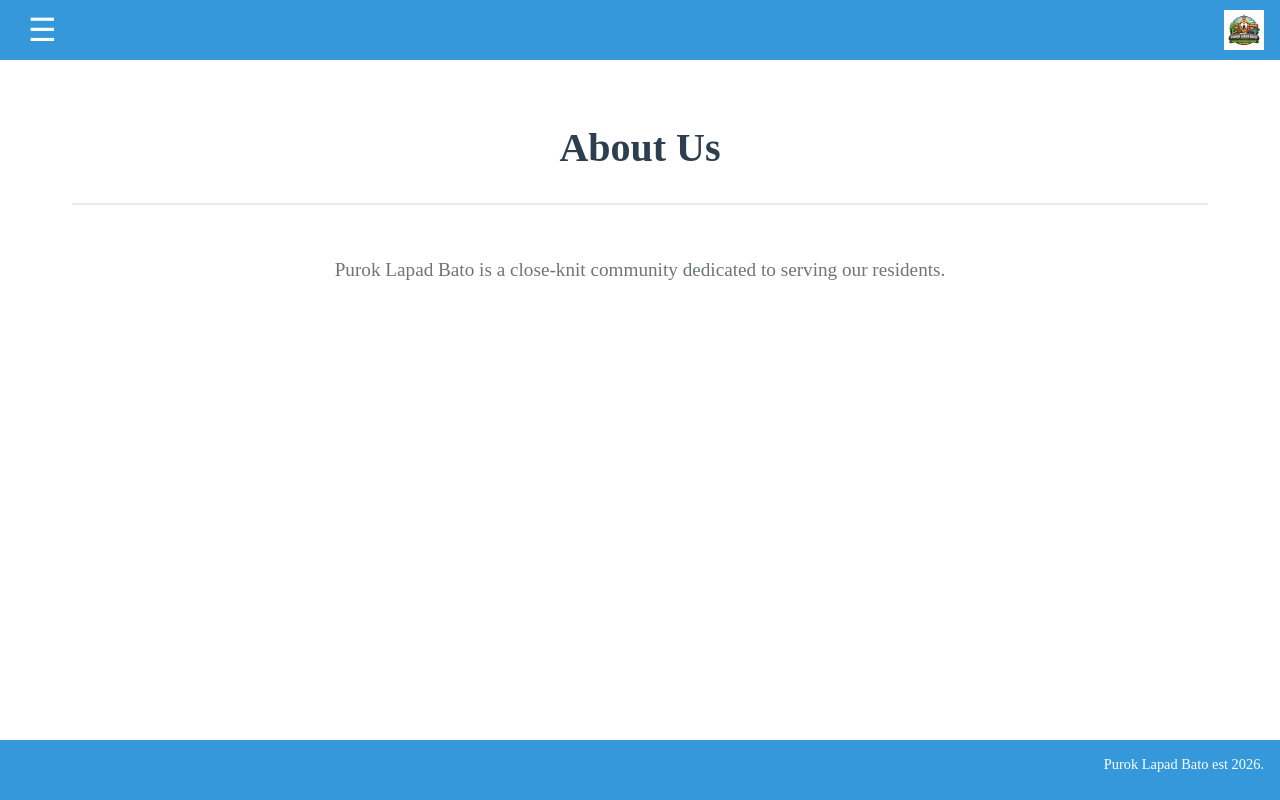
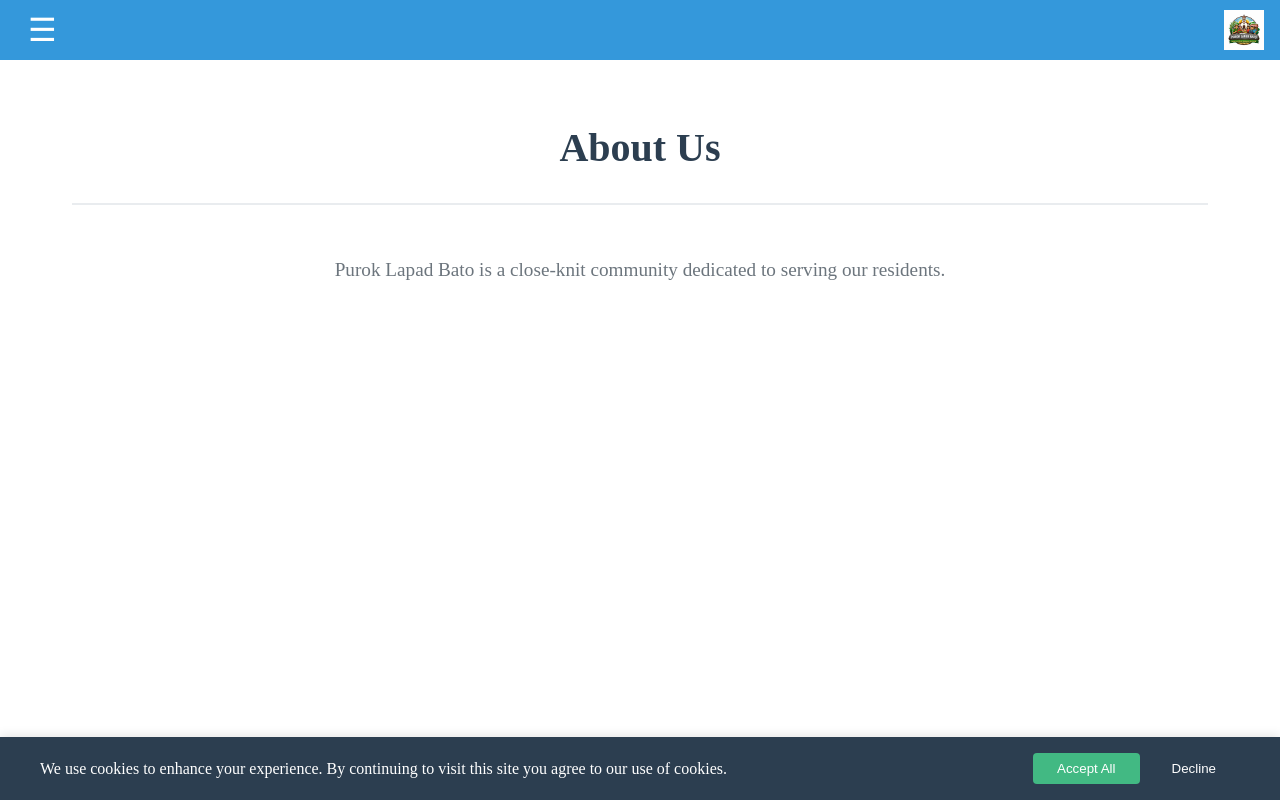
Before and after one commit to kentoy-rgb/vue-3-js-starter, a Vue app: page /about in a window 1280 px wide. Built offline with nearby package versions, Linux system fonts and the light colour scheme; no server answers; the database is empty; what quasar would draw is missing.

Commit message:
Task 8: Adding Cookies

```diff
--- a/src/App.vue
+++ b/src/App.vue
@@ -3,16 +3,19 @@
     <DefaultLayout>
       <router-view />
     </DefaultLayout>
+    <CookieBanner />
   </div>
 </template>
 
 <script>
 import DefaultLayout from './layouts/DefaultLayout.vue'
+import CookieBanner from './components/common/CookieBanner.vue'
 
 export default {
   name: 'App',
   components: {
-    DefaultLayout
+    DefaultLayout,
+    CookieBanner
   }
 }
 </script>
--- /dev/null
+++ b/src/components/common/CookieBanner.vue
@@ -0,0 +1,120 @@
+<template>
+  <div v-if="showBanner" class="cookie-banner">
+    <div class="cookie-content">
+      <p>We use cookies to enhance your experience. By continuing to visit this site you agree to our use of cookies.</p>
+      <div class="cookie-actions">
+        <button @click="acceptCookies" class="btn-accept">Accept All</button>
+        <button @click="declineCookies" class="btn-decline">Decline</button>
+      </div>
+    </div>
+  </div>
+</template>
+
+<script>
+import { ref, onMounted } from 'vue'
+import { db } from '@/config/firebase'
+import { collection, addDoc } from 'firebase/firestore'
+
+export default {
+  name: 'CookieBanner',
+  setup() {
+    const showBanner = ref(false)
+
+    onMounted(() => {
+      const consent = localStorage.getItem('cookieConsent')
+      if (!consent) {
+        showBanner.value = true
+      }
+    })
+
+    const saveToFirebase = async (consent) => {
+      try {
+        await addDoc(collection(db, 'cookieConsents'), {
+          consent,
+          timestamp: new Date(),
+          userAgent: navigator.userAgent
+        })
+      } catch (error) {
+        console.error('Error saving consent:', error)
+      }
+    }
+
+    const acceptCookies = async () => {
+      localStorage.setItem('cookieConsent', 'accepted')
+      await saveToFirebase('accepted')
+      showBanner.value = false
+    }
+
+    const declineCookies = async () => {
+      localStorage.setItem('cookieConsent', 'declined')
+      await saveToFirebase('declined')
+      showBanner.value = false
+    }
+
+    return {
+      showBanner,
+      acceptCookies,
+      declineCookies
+    }
+  }
+}
+</script>
+
+<style scoped>
+.cookie-banner {
+  position: fixed;
+  bottom: 0;
+  left: 0;
+  right: 0;
+  background: #2c3e50;
+  color: white;
+  padding: 1rem;
+  box-shadow: 0 -2px 10px rgba(0, 0, 0, 0.1);
+  z-index: 9999;
+}
+
+.cookie-content {
+  max-width: 1200px;
+  margin: 0 auto;
+  display: flex;
+  align-items: center;
+  justify-content: space-between;
+  gap: 1rem;
+  flex-wrap: wrap;
+}
+
+.cookie-content p {
+  margin: 0;
+  flex: 1;
+  min-width: 250px;
+}
+
+.cookie-actions {
+  display: flex;
+  gap: 0.5rem;
+}
+
+.cookie-actions button {
+  padding: 0.5rem 1.5rem;
+  border: none;
+  border-radius: 4px;
+  cursor: pointer;
+  font-weight: 500;
+  transition: opacity 0.2s;
+}
+
+.cookie-actions button:hover {
+  opacity: 0.9;
+}
+
+.btn-accept {
+  background: #42b983;
+  color: white;
+}
+
+.btn-decline {
+  background: transparent;
+  color: white;
+  border: 1px solid white;
+}
+</style>
```
